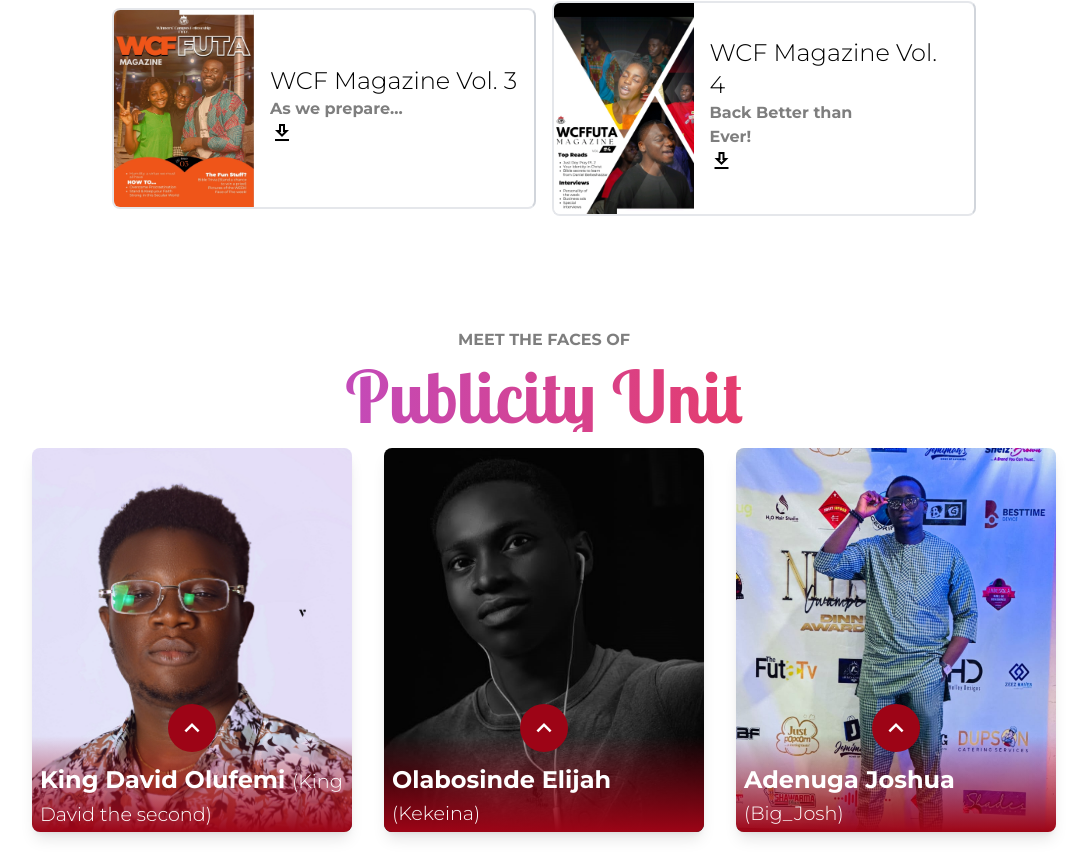
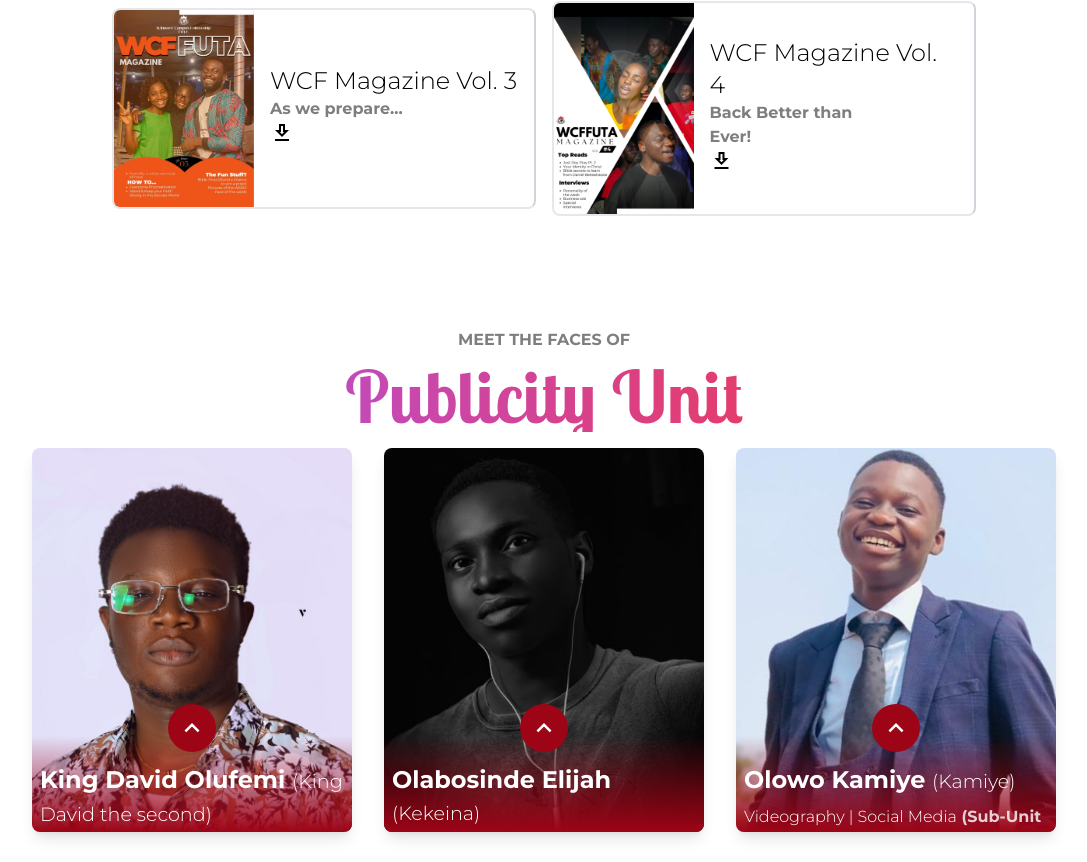
Before and after one commit to NRG-BUILDS/wcffuta, a React (Create React App) app: page /publicity in a window 1280 px wide. Shown: the part 1933-2795 px from the top of the page, without its empty margins (96-1183 px from the left). Built offline with nearby package versions, Linux system fonts and the light colour scheme.

Commit message:
Add files via upload

```diff
--- a/src/views/PublicityPage/MemInfo.js
+++ b/src/views/PublicityPage/MemInfo.js
@@ -17,7 +17,7 @@ const MemInfo = [
         aka: 'Kekeina',
         isLeader: ' (Unit P.R.O)',
         inspiration: 'A passion to serve God',
-        subUnit: ['photography', 'videography', 'graphics', 'publication & press'],
+        subUnit: ['photography', 'videography & YouTube', 'graphics', 'publication & press'],
         skills: ['Fast learner', 'Drumming', 'Photography'],
         favMember: 'King David',
         moment: "The entire service",
@@ -25,6 +25,32 @@ const MemInfo = [
         shoutOut: 'Emmanuel, Joy and all publicity members',
         pic: 'elijah.jpg'
     },
+    {
+        name: 'Olowo Kamiye',
+        aka: 'Kamiye',
+        isLeader: ' (Sub-unit Leader)',
+        inspiration: 'I was added to publicity unit by our previous vice president and my willingness to help the publicity of God\'s word kept me.',
+        subUnit: ['videography', 'social media'],
+        skills: ['Public speaking', 'Creative writing', 'Social management', 'Project management', 'Video editing', 'Content creation'],
+        favMember: 'Precious',
+        moment: "Has to be the IT sendforth for my set and the energy that comes from handover services",
+        biz: 'Meteorologist for the time being. Community manager and keynote speaker',
+        shoutOut: 'KIng David',
+        pic: 'kamiye.jpg'
+    },
+    /*{
+        name: 'Precious Ojo-numa',
+        aka: 'Numa',
+        isLeader: ' (Sub-unit Leader)',
+        inspiration: 'I was drawn to join the unit after I saw their coverage of the WCF Week 23 drama night. I was initially going to join as a part-time member but this unit is too interesting to be part of it only part-of-the-time',
+        subUnit: ['videography', 'social media'],
+        skills: ['"Alot"'],
+        favMember: null,
+        moment: "Has to be the IT sendforth for my set and the energy that comes from handover services",
+        biz: 'CEO Pancake Casual Corner, Tailored by UMA, Precious Noah TV on YouTube, upcoming Civil Engineer and Trillionaire',
+        shoutOut: 'ALl publicity members',
+        pic:
+    },*/
     {
         name: 'Adenuga Joshua',
         aka: 'Big_Josh',
@@ -37,6 +63,19 @@ const MemInfo = [
         biz: 'Web design & Development, Digital Marketing, Home and office cleaning',
         shoutOut: 'my mum for giving birth to this awesome spec',
         pic: 'joshua.jpg'
+    },
+    {
+        name: 'Omolaju Emmanuel',
+        aka: 'NRG',
+        isLeader: ' (Sub-unit Leader)',
+        inspiration: 'To serve God and the interest of His kingdom with my skills and talents',
+        subUnit: ['graphics', 'publication & press'],
+        skills: ['Web development', 'Copywritng', 'Graphics design', 'Public speaking'],
+        favMember: 'My coord and assistant coord, as well as Joy and Joyful',
+        moment: "WCF Week '23",
+        biz: 'Web design & Development',
+        shoutOut: 'God, for bringing me to serve Him alongside some of the best people on the planet',
+        pic: 'emmanuel.jpg'
     },
     {
         name: 'Adedamola',
@@ -67,7 +106,7 @@ const MemInfo = [
         name: 'Alonge Ifeoluwa',
         aka: 'Ife',
         inspiration: 'Passion and zeal to serve God',
-        subUnit: ['Projection', 'Videography', 'Graphics'],
+        subUnit: ['Projection', 'Videography & YouTube', 'Graphics'],
         skills: ['cooking', 'diplomacy'],
         favMember: 'Dave and Favour',
         moment: "My first day at the fellowship",
@@ -79,7 +118,7 @@ const MemInfo = [
         name: 'Olaiye James',
         aka: 'Jaymz',
         inspiration: 'Passion to serve God',
-        subUnit: ['videography'],
+        subUnit: ['videography & YouTube'],
         skills: ['Football'],
         favMember: 'Joyful',
         moment: "Pre-exam service (sharing of groceries)",
@@ -98,6 +137,19 @@ const MemInfo = [
         biz: null,
         shoutOut: 'My level coordinators, Bolu and Ore and the realm touchers',
         pic: 'joy.jpg'
+    },
+    {
+        name: 'Olawuyi Joyful',
+        aka: 'Jayflex',
+        isLeader: 'Sub-unit Leader',
+        inspiration: 'The love and passion for God',
+        subUnit: ['projection', 'videography & YouTube'],
+        skills: ['Graphics Design'],
+        favMember: 'King David, NRG, Elijah, Ms. Joy',
+        moment: "Worship sessions",
+        biz: 'Freelancing',
+        shoutOut: 'To all publicity members',
+        pic: 'joyful.jpg'
     },
     {
         name: 'Olukanni Abiodun',
@@ -127,7 +179,7 @@ const MemInfo = [
         name: 'Elebute Olarenwaju',
         aka: 'Fresh',
         inspiration: 'Videograoghy & Photography',
-        subUnit: ['videography', 'graphics'],
+        subUnit: ['videography & YouTube', 'graphics'],
         skills: ['Web design', 'Public Speaking', 'Jama jama'],
         favMember: 'Mr. Kamiye',
         moment: "Brother's night. Eba day to be precise",
@@ -172,5 +224,17 @@ const MemInfo = [
         shoutOut: 'All publicity members',
         pic: 'timi.jpg'
     },
+    {
+        name: 'Ikuku Wisdom',
+        aka: 'Wizzywise',
+        inspiration: "I wanted to join a unit to serve God and I had knowledge in video editing",
+        subUnit: ['Videography'],
+        skills: ['videography', 'video editing'],
+        favMember: 'Favour',
+        moment: "100 level hangout",
+        biz: 'Plumbing/Quantity Survey',
+        shoutOut: 'Elijah',
+        pic: 'wisdom.jpg'
+    },
 ]
 export default MemInfo
```
